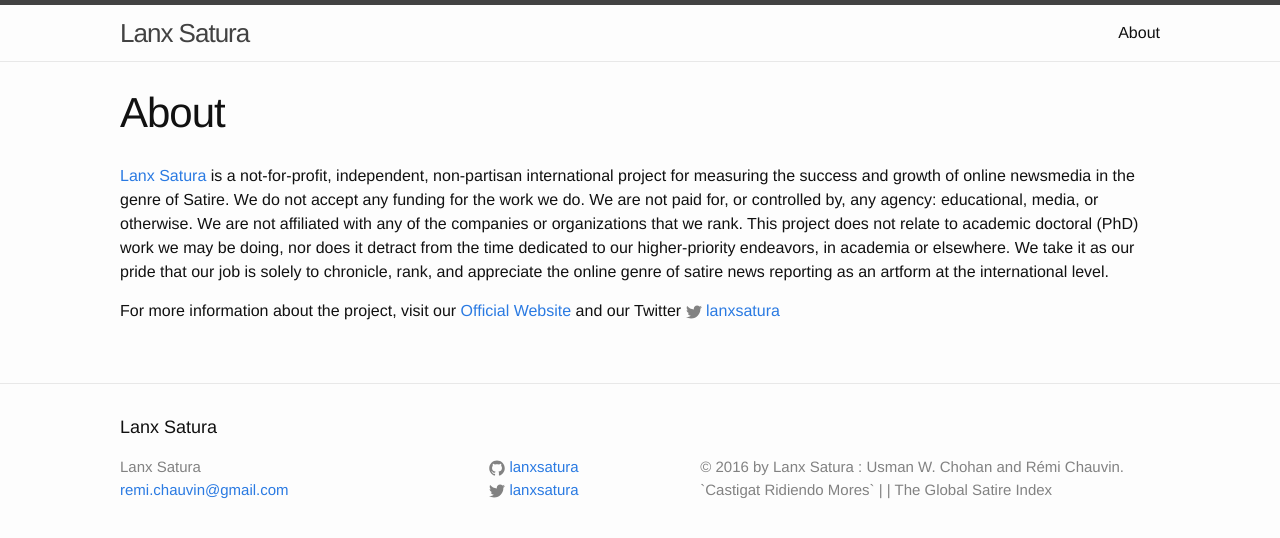
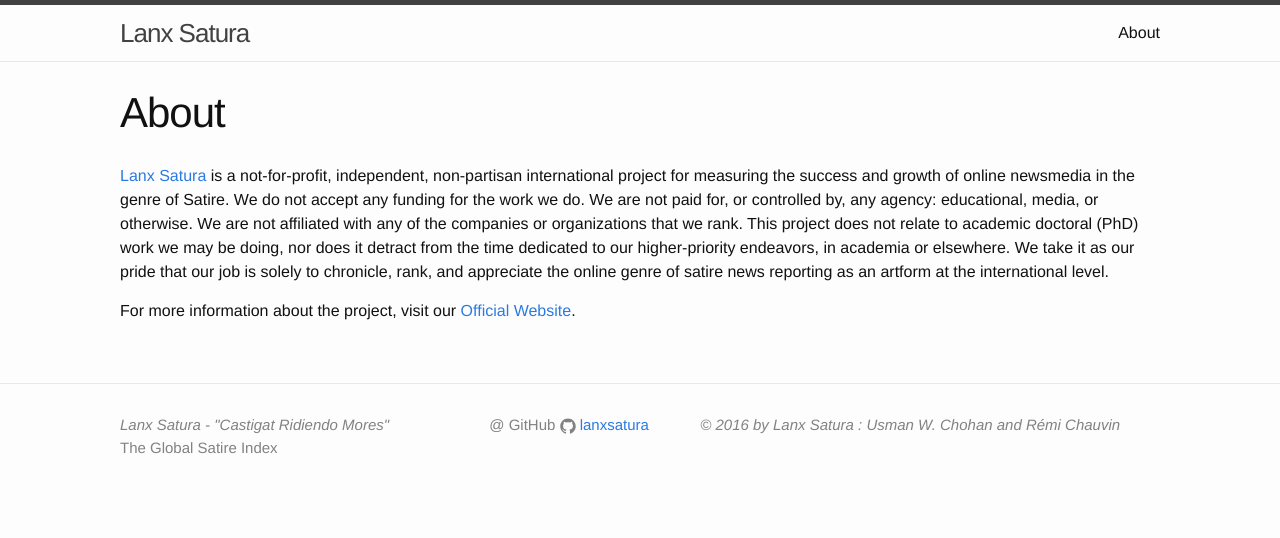
Before and after one commit to lanxsatura/lanxsatura.github.com, a Jekyll site: the page built from about.md, in a window 1280 px wide. Shown: the top 538 px of the page. Built offline with Jekyll 4.4.1, drawn with Linux system fonts in a browser that asks for light colours.

Commit message:
footer design update

```diff
--- a/_config.yml
+++ b/_config.yml
@@ -7,12 +7,12 @@
 
 # Site settings
 title: Lanx Satura
-email: remi.chauvin@gmail.com
+email:
 description: > # this means to ignore newlines until "baseurl:"
-  © 2016 by Lanx Satura : Usman W. Chohan and Rémi Chauvin. `Castigat Ridiendo Mores` | | The Global Satire Index
+  © 2016 by Lanx Satura : Usman W. Chohan and Rémi Chauvin
 baseurl: "" # the subpath of your site, e.g. /blog
 url: "http://lanxsatura.github.io" # the base hostname & protocol for your site
-twitter_username: lanxsatura
+#twitter_username: lanxsatura
 github_username:  lanxsatura
 
 # Build settings
--- a/_includes/footer.html
+++ b/_includes/footer.html
@@ -2,12 +2,13 @@
 
   <div class="wrapper">
 
-    <h2 class="footer-heading">{{ site.title }}</h2>
+<!--    <h2 class="footer-heading">{{ site.title }}</h2>   -->
 
     <div class="footer-col-wrapper">
       <div class="footer-col footer-col-1">
         <ul class="contact-list">
-          <li>{{ site.title }}</li>
+          <li><em><em><em>{{ site.title }} - "Castigat Ridiendo Mores"</em></em></em></li>
+          <li>The Global Satire Index</li>
           <li><a href="mailto:{{ site.email }}">{{ site.email }}</a></li>
         </ul>
       </div>
@@ -16,7 +17,7 @@
         <ul class="social-media-list">
           {% if site.github_username %}
           <li>
-            {% include icon-github.html username=site.github_username %}
+            @ GitHub {% include icon-github.html username=site.github_username %}
           </li>
           {% endif %}
 
@@ -29,7 +30,7 @@
       </div>
 
       <div class="footer-col footer-col-3">
-        <p>{{ site.description }}</p>
+        <p><em><em><em>{{ site.description }}</em></em></em></p>
       </div>
     </div>
 
--- a/about.md
+++ b/about.md
@@ -6,5 +6,4 @@ permalink: /about/
 
 [Lanx Satura](http://lanxsatura.github.io) is a not-for-profit, independent, non-partisan international project for measuring the success and growth of online newsmedia in the genre of Satire. We do not accept any funding for the work we do. We are not paid for, or controlled by, any agency: educational, media, or otherwise. We are not affiliated with any of the companies or organizations that we rank. This project does not relate to academic doctoral (PhD) work we may be doing, nor does it detract from the time dedicated to our higher-priority endeavors, in academia or elsewhere. We take it as our pride that our job is solely to chronicle, rank, and appreciate the online genre of satire news reporting as an artform at the international level.
 
-For more information about the project, visit our [Official Website](http://lanxsatura.wix.com/lanxsatura) and our Twitter
-{% include icon-twitter.html username="lanxsatura" %}
+For more information about the project, visit our [Official Website](http://lanxsatura.wix.com/lanxsatura).
```
Also changed, not shown: 1 other file.
